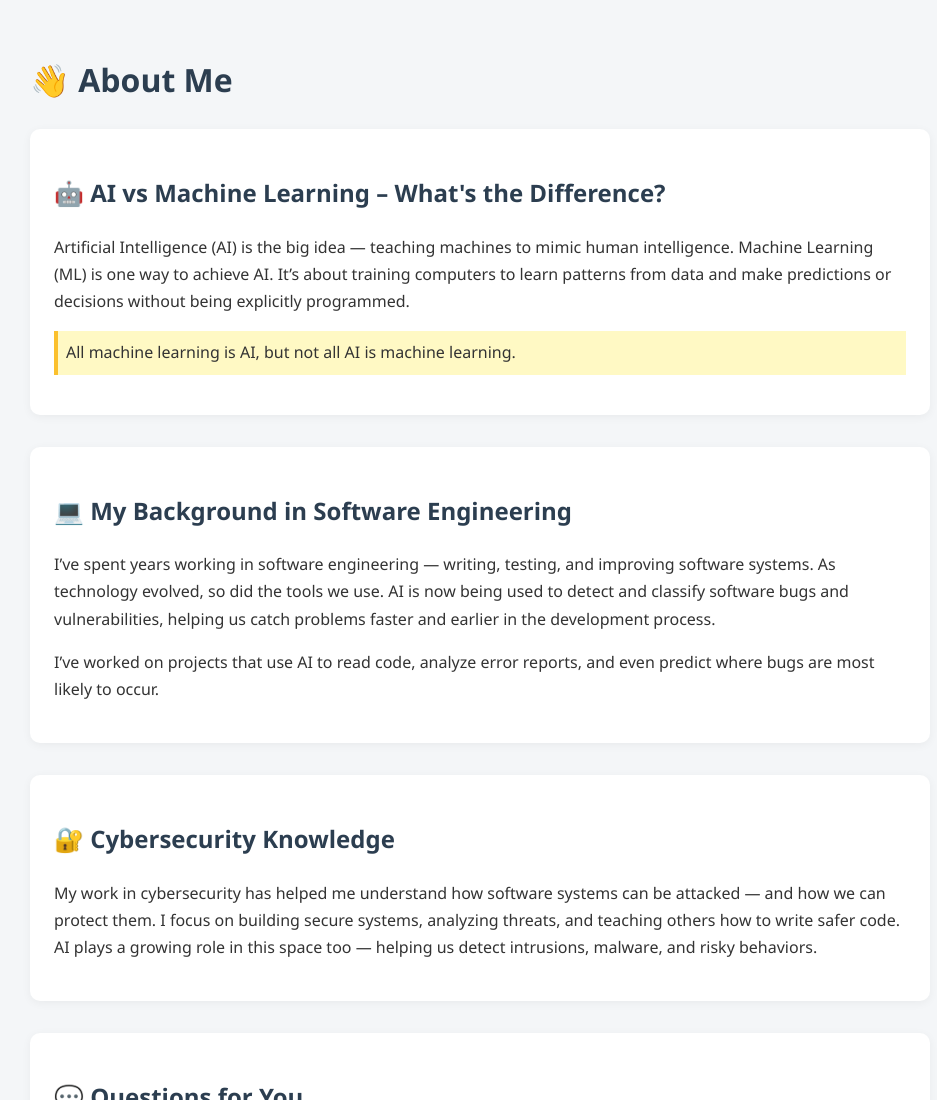
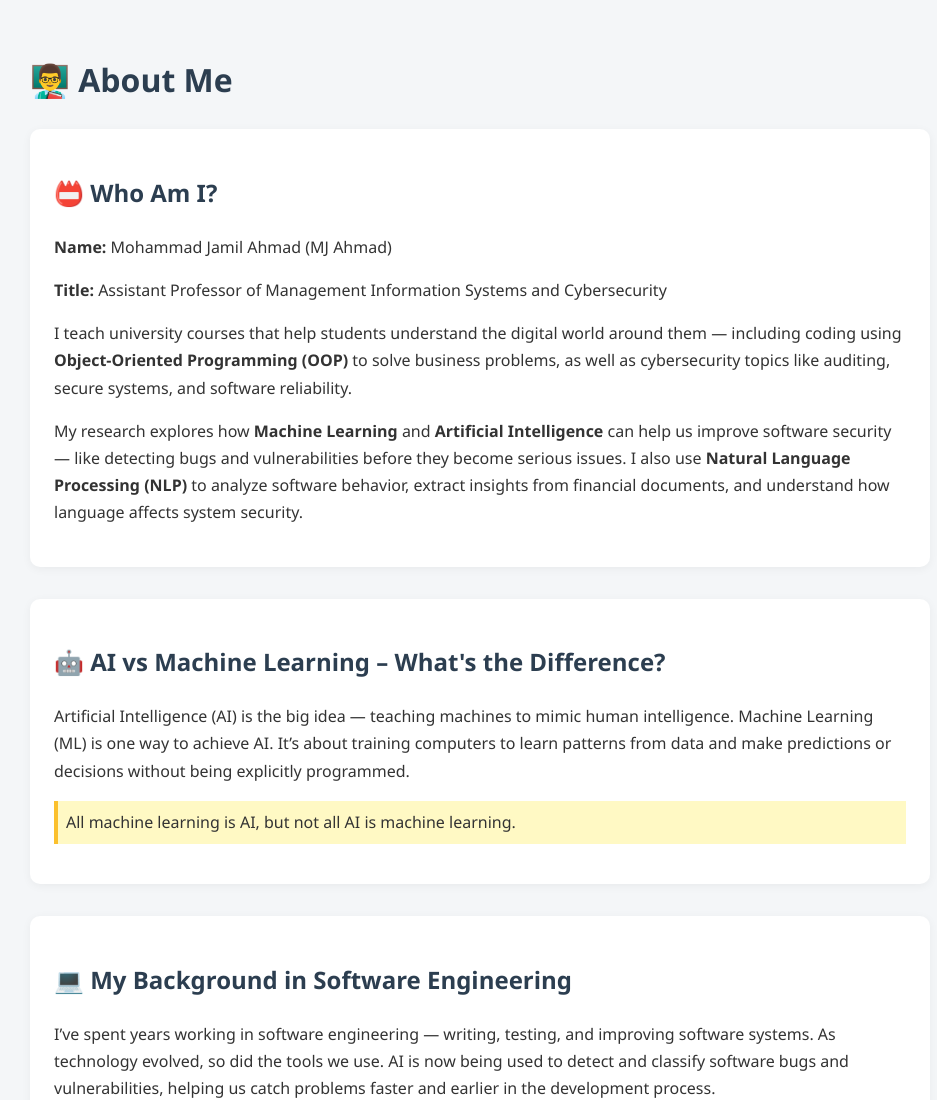
Before and after one commit to BluePalii/UI-UX-Workshop, a plain HTML site: page about.html in a window 1280 px wide. Shown: the top 1100 px of the page, without its empty margins (160-1097 px from the left). Drawn offline with Linux system fonts and the light colour scheme.

Commit message:
added latest

```diff
--- a/about.html
+++ b/about.html
@@ -37,7 +37,15 @@
   </style>
 </head>
 <body>
-  <h1>👋 About Me</h1>
+  <h1>👨‍🏫 About Me</h1>
+
+  <div class="section">
+    <h2>📛 Who Am I?</h2>
+    <p><strong>Name:</strong> Mohammad Jamil Ahmad (MJ Ahmad)</p>
+    <p><strong>Title:</strong> Assistant Professor of Management Information Systems and Cybersecurity</p>
+    <p>I teach university courses that help students understand the digital world around them — including coding using <strong>Object-Oriented Programming (OOP)</strong> to solve business problems, as well as cybersecurity topics like auditing, secure systems, and software reliability.</p>
+    <p>My research explores how <strong>Machine Learning</strong> and <strong>Artificial Intelligence</strong> can help us improve software security — like detecting bugs and vulnerabilities before they become serious issues. I also use <strong>Natural Language Processing (NLP)</strong> to analyze software behavior, extract insights from financial documents, and understand how language affects system security.</p>
+  </div>
 
   <div class="section">
     <h2>🤖 AI vs Machine Learning – What's the Difference?</h2>
```
